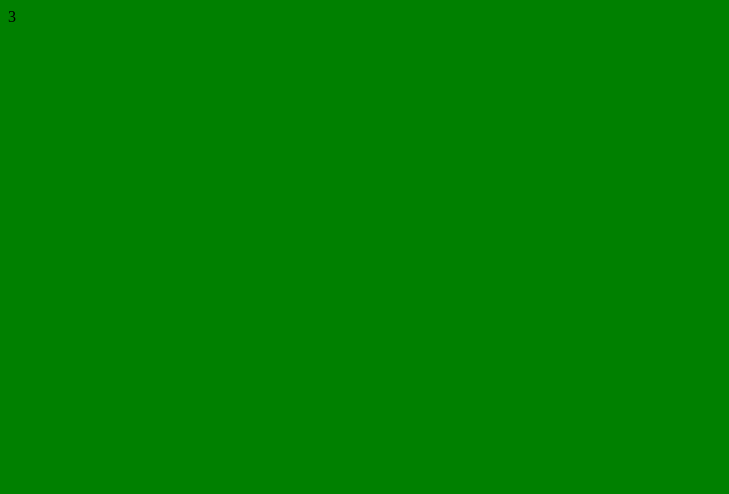
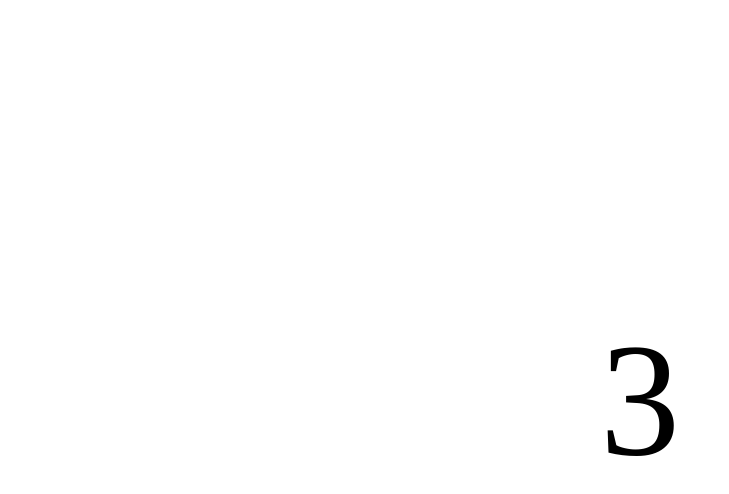
Before and after one commit to Diiiiiii/shema-project, a website built with webpack: page public/index.html in a window 1280 px wide. Shown: the whole page, without its empty margins (0-729 px from the left). Built offline with nearby package versions, Linux system fonts and the light colour scheme.

Commit message:
style update

```diff
--- a/src/style.css
+++ b/src/style.css
@@ -1,3 +1,8 @@
-body {
-    background-color: green;
+#app {
+    position: fixed;
+    top: 50%;
+    left: 50%;
+    transform: translate(-50%, -50%);
+    font-size: 10rem;
+
 }
```
